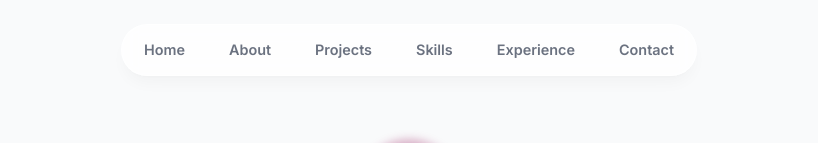
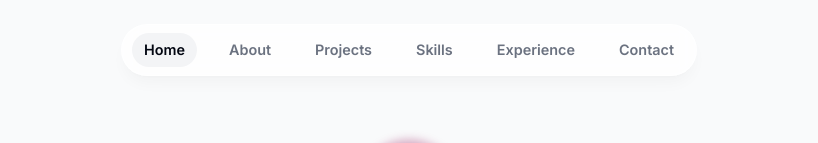
Before and after one commit to kunduarjun/portfolio, a Next.js app: page / in a window 1280 px wide. Shown: the top 143 px of the page, without its empty margins (231-1049 px from the left). Built offline with nearby package versions, Linux system fonts and the light colour scheme.

Commit message:
Added some scrolling functionality regarding active section to header upon clicking on a section

```diff
--- a/components/header.tsx
+++ b/components/header.tsx
@@ -1,11 +1,14 @@
 'use client';
 
-import React from 'react';
+import React, { useState } from 'react';
 import { motion } from 'framer-motion';
 import { links } from '@/lib/data';
 import Link from "next/link";
+import clsx from 'clsx';
 
 export default function Header() {
+  const [activeSection, setActiveSection] = useState("Home");
+
   return (
     <header className="z-[999] relative">
         <motion.div className="fixed top-0 left-1/2 h-[4.5rem] w-full rounded-none border border-white border-opacity-40 bg-white bg-opacity-80 shadow-lg shadow-black/[0.03] backdrop-blur-[0.5rem] sm:top-6 sm:h-[3.25rem] sm:w-[36rem] sm:rounded-full"
@@ -16,8 +19,13 @@ export default function Header() {
           <ul className="flex w-[22rem] flex-wrap items-center justify-center gap-y-1 text-[0.9rem] font-semibold text-gray-500 sm:w-[initial] sm:flex-nowrap sm:gap-5">
             {
               links.map(link => (
-                <motion.li className="h-3/4 flex items-center justify-center" key={link.hash} initial={{ y: -100, opacity: 0}} animate={{ y: 0, opacity: 1}}>
-                  <Link className="flex w-full items-center justify-center px-3 py-3 hover:text-gray-950 transition" href={link.hash}>{link.name}</Link>
+                <motion.li className="h-3/4 flex items-center justify-center relative" key={link.hash} initial={{ y: -100, opacity: 0}} animate={{ y: 0, opacity: 1}}>
+                  <Link className={clsx(
+                    "flex w-full items-center justify-center px-3 py-3 hover:text-gray-950 transition", {"text-gray-950": activeSection === link.name,}
+                    )} href={link.hash} onClick={() => setActiveSection(link.name)}>
+                      {link.name}
+                    {link.name === activeSection && (<motion.span layoutId="activeSection" transition={{ type: "spring", stiffness: 380, damping: 30, }} className="bg-gray-100 rounded-full absolute inset-0 -z-10"></motion.span>)}
+                  </Link>
                 </motion.li>
               ))
             }
```
